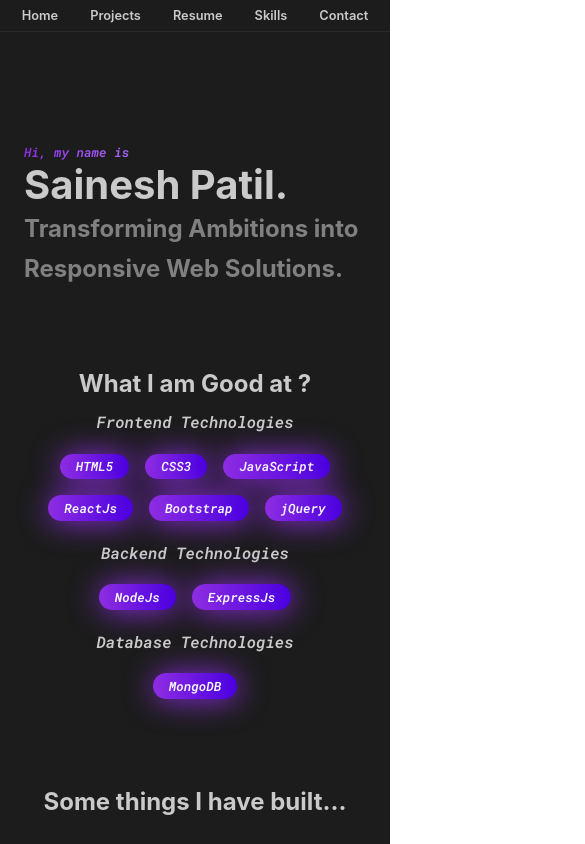
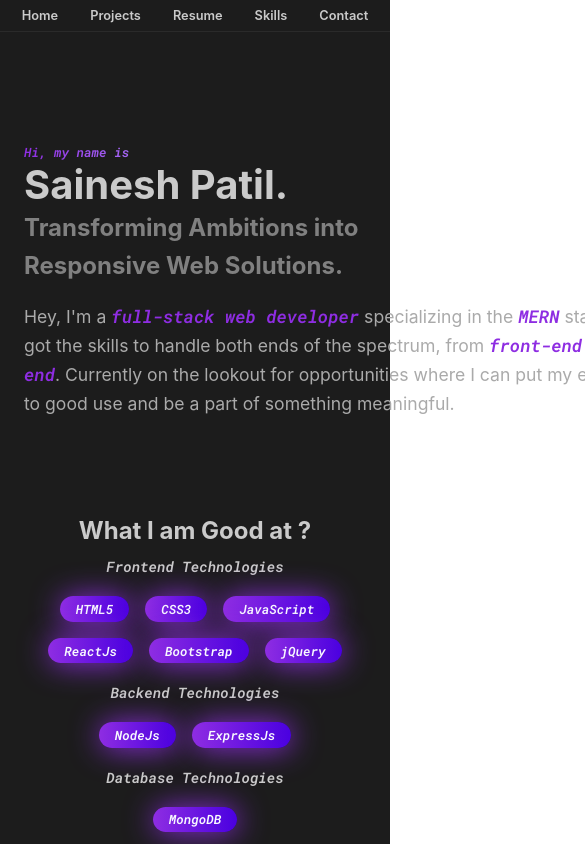
Before and after one commit to sainesh25/my_portfolio, a React (Create React App) app: page / in a window 390 px wide. Shown: the top 844 px of the page, 585 px wide, since content can reach past the window. Built offline with nearby package versions, Linux system fonts and the light colour scheme.

Commit message:
intro updated

```diff
--- a/src/components/MyName/MyName.css
+++ b/src/components/MyName/MyName.css
@@ -27,8 +27,16 @@
     color: #808080;
     line-height: 4.2rem;
 }
+.my-intro-txt{
+    width: 40rem;
+    font-size: 1.1rem;
+    line-height: 1.8rem;
+}
+.important-txt{
+    color: #8e2de2;
+    font-family: "Roboto Mono", monospace;
 
-
+}
 @media (max-width: 1200px){
 
 }
@@ -57,7 +65,7 @@
     .tagline{
         font-size: 1.5rem;
         padding-right: 5rem;
-        line-height: 3rem;
+        line-height: 2.8rem;
         padding-right: 0;
     }
     .my-info{
@@ -69,7 +77,7 @@
 }
 @media (max-width: 400px ){
     .tagline{
-        line-height: 2.5rem;
+        line-height: 2.4rem;
     }
     .my-info{
         padding: 2rem 0;
--- a/src/components/MyName/MyName.jsx
+++ b/src/components/MyName/MyName.jsx
@@ -7,6 +7,7 @@
                 <p className='intro-sentence'>Hi, my name is</p>
                 <h1 className='my-name-heading'>Sainesh Patil.</h1>
                 <h1 className='my-name-heading tagline'>Transforming Ambitions into Responsive Web Solutions.</h1>
+                <p className='my-intro-txt'>Hey, I'm a <span className='important-txt'> full-stack web developer</span> specializing in the <span className='important-txt'>MERN</span> stack. I've got the skills to handle both ends of the spectrum, from <span className='important-txt'>front-end</span> to <span className='important-txt'>back-end</span>. Currently on the lookout for opportunities where I can put my expertise to good use and be a part of something meaningful.</p>
             </div>
         </>
     )
--- a/src/components/Projects/Projects.css
+++ b/src/components/Projects/Projects.css
@@ -73,6 +73,7 @@
     border: 1px solid #aaaaaa81;
     transition: all .3s ease-in-out;
     flex-grow: 1;
+    cursor: pointer;
 }
 .project-summary-txt{
     text-align: justify;
--- a/src/components/Projects/Projects.jsx
+++ b/src/components/Projects/Projects.jsx
@@ -89,7 +89,7 @@
 
                             <div className="github-icon">
                                 <a href="https://github.com/sainesh25/tip_calculator.git" target="_blank" className='icons'><img src={githubIcon} alt="github" /></a>
-                                <a href="https://tip-calculator-by-sainesh.netlify.app/" target="_blank"><img src={goToPage} alt="Go to page" className='icons' /></a>
+                                <a href="https://tip-calculator-by-saineshp.netlify.app/" target="_blank"><img src={goToPage} alt="Go to page" className='icons' /></a>
                             </div>
                         </div>
                         <h3 className='sub-project-head sms-head'>Tip Calculator</h3>
--- a/src/components/Skills/Skills.css
+++ b/src/components/Skills/Skills.css
@@ -59,6 +59,7 @@
     justify-content: center;
 }
 .frontend-head, .backend-head {
+    font-size: 1.3rem;
     font-family: "Roboto Mono", monospace;
     color: #cacaca;
 }
@@ -91,7 +92,7 @@
     }
 
     .frontend-head, .backend-head{
-        font-size: 1rem;
+        font-size: .9rem;
     }
     .skills-head{
         font-size: 1.5rem;
```
